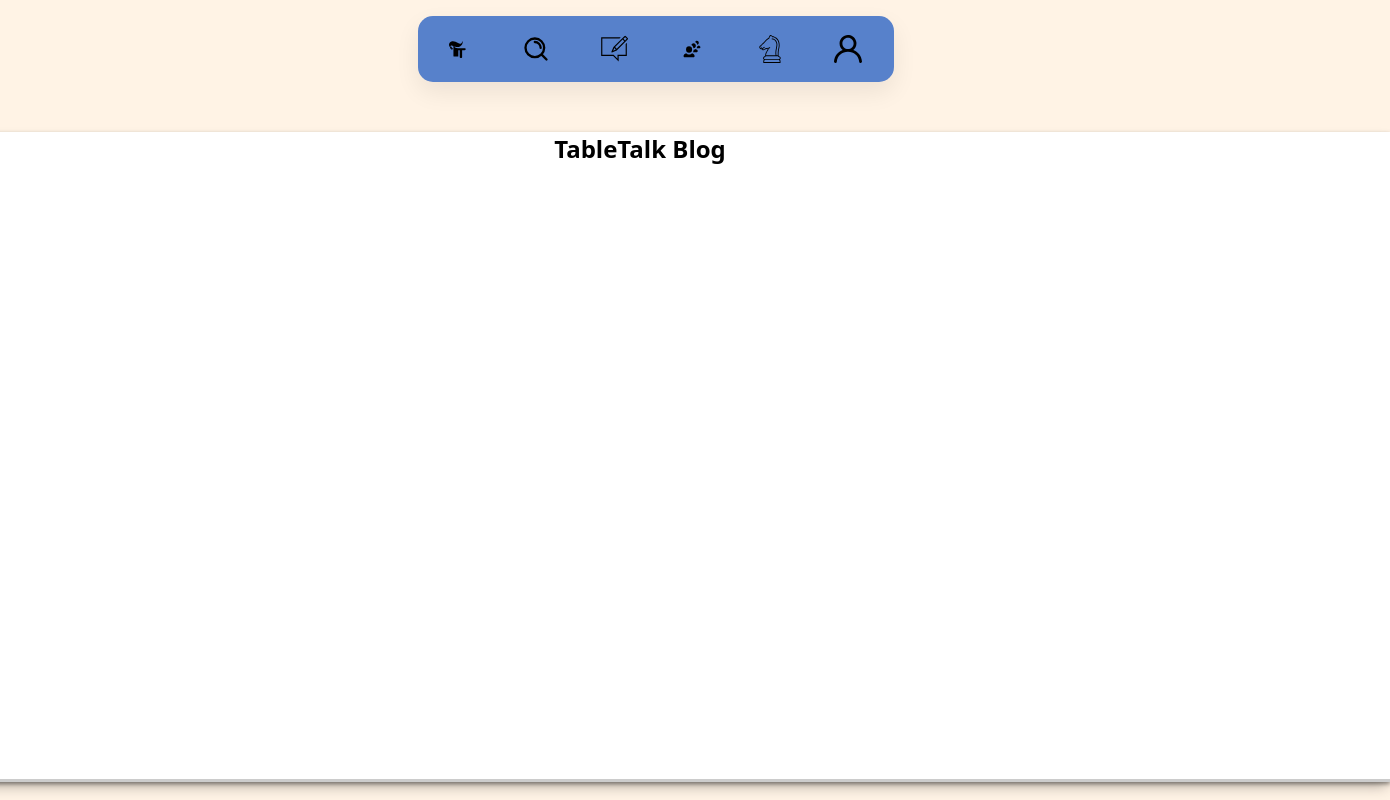
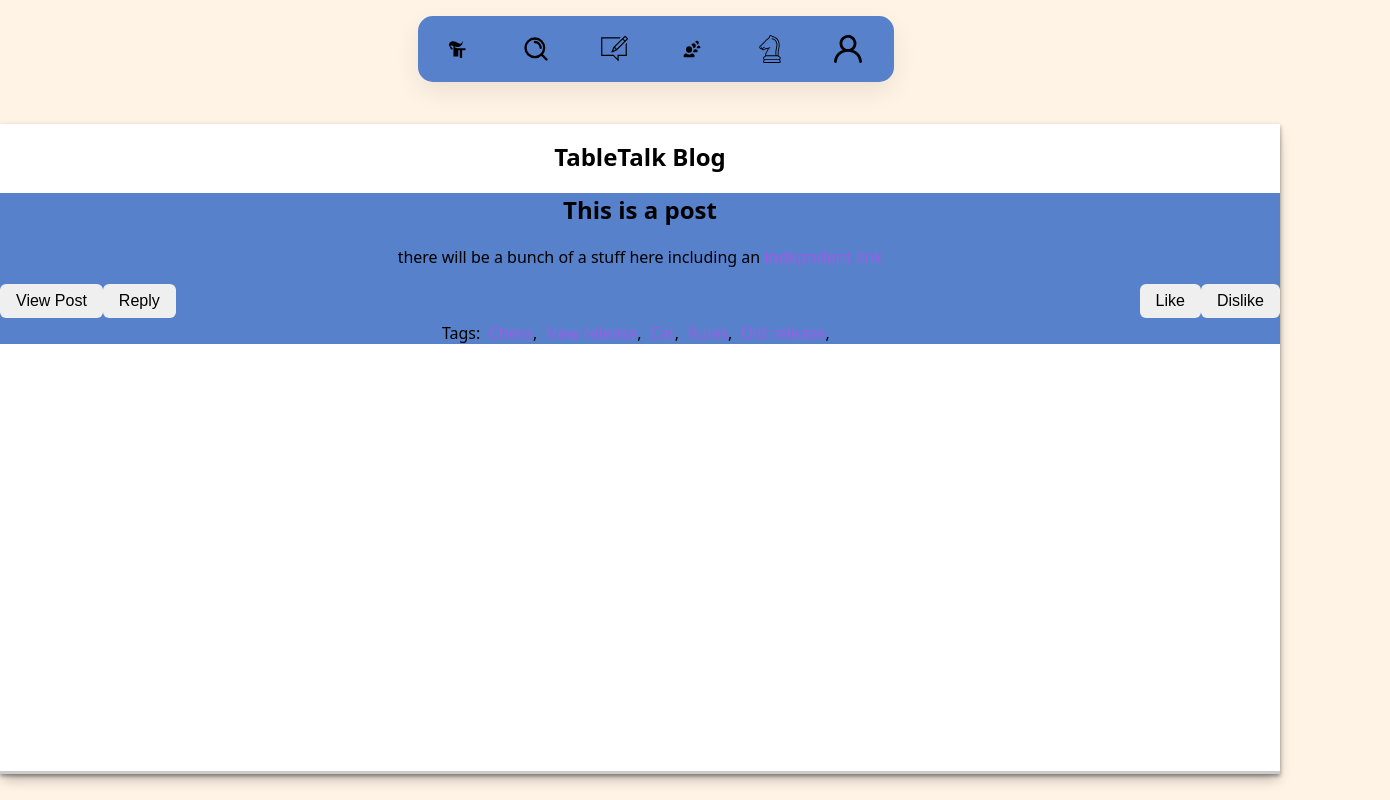
Before and after one commit to aeMyst/TableTalk, a React (Vite) app in the folder TableTalk/: page /Blog in a window 1280 px wide. Shown: the whole page, 1390 px wide, since content can reach past the window. Built offline with nearby package versions, Linux system fonts and the light colour scheme.

Commit message:
Discussion Post Layout
Creating the post part of discussion post

More functionality will be included soon

```diff
--- /dev/null
+++ b/TableTalk/src/pages/Blog.css
@@ -0,0 +1,41 @@
+.blog-container {
+    width: 100%;
+    height: 100%;
+    display: flex;
+    align-items: center;
+    justify-content: center;
+  }
+
+
+
+.discPost1{
+    cursor: pointer;
+    background-color: #5781CB;
+}
+
+.discPost1:hover{
+    opacity: 0.8;
+    background-color: #B8D2FF;
+}
+
+.discPostBar{
+    display: inline;
+}
+
+.discPostButtonsLeft{
+    float: left;
+}
+
+.discPostButtonsRight{
+    float: right;
+}
+
+.tags:hover{
+    opacity: 1;
+    color: blue;
+}
+
+.buttons:hover{
+    color: blue;
+    background-color: red;
+}
--- a/TableTalk/src/pages/Blog.jsx
+++ b/TableTalk/src/pages/Blog.jsx
@@ -1,11 +1,41 @@
 import React from 'react';
 import "../elements/card.css"
+import "./Blog.css"
 
 export default function Blog() {
   return (
     <div className="blog-container">
       <div className="card">
         <h1>TableTalk Blog</h1>
+          <div className="sidebar">
+          </div>
+          <div className="discPost1">
+            <div className = "discPostText">
+              <h2 id = "sample1">This is a post</h2>
+              <p>there will be a bunch of a stuff here including an <a href = "#">indepndent link</a></p>
+            </div>
+            <div className = "discPostBar">
+              <div className = "discPostButtons">
+                <div className = "discPostButtonsLeft">
+                  <button className="buttons">View Post</button>
+                  <button className="buttons">Reply</button>
+                </div>
+                <div className = "discPostButtonsRight">
+                  <button className="buttons">Like</button>
+                  <button className="buttons">Dislike</button>
+                  </div>
+              </div>
+              <br></br>
+              <p>Tags: &nbsp;
+                  <a href="#" className="tags">Chess</a>, &nbsp;
+                  <a href="#" className="tags">New release</a>, &nbsp;
+                  <a href="#" className="tags">Cat</a>, &nbsp;
+                  <a href="#" className="tags">Rules</a>, &nbsp;
+                  <a href="#" className="tags">Old release</a>, &nbsp;
+              </p>
+            </div>
+          </div>
+
       </div>
     </div>
   );
```
